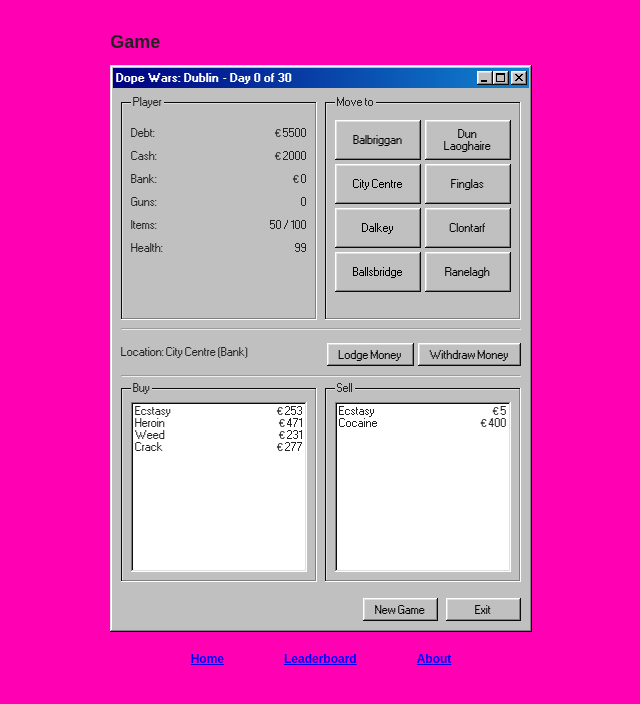
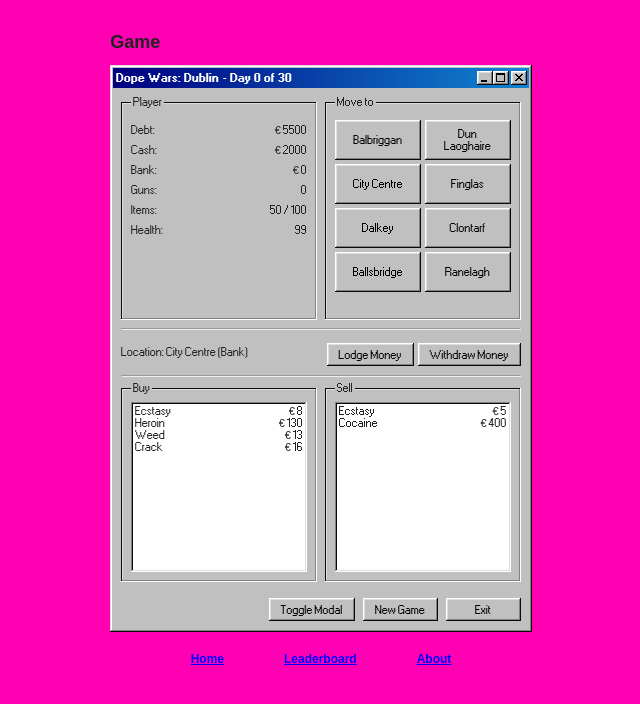
Before and after one commit to harrymckillen/dopewarsdublin, a Vue app: page /game in a window 1280 px wide. Shown: the top 704 px of the page, without its empty margins (319-959 px from the left). Built offline with nearby package versions, Linux system fonts and the light colour scheme.

Commit message:
Update of game

```diff
--- a/package.json
+++ b/package.json
@@ -9,7 +9,6 @@
   },
   "dependencies": {
     "98.css": "^0.1.16",
-    "@nastyox/rando.js": "^2.0.0",
     "axios": "^0.19.2",
     "core-js": "^3.6.5",
     "tailwindcss": "^1.4.6",
--- a/src/App.vue
+++ b/src/App.vue
@@ -42,6 +42,12 @@ body {
     background-color: #fff;
     box-sizing: border-box;
     min-height: 170px;
+
+    & > div:focus {
+      background-color: #1e90ff;
+      outline: #000 dotted 1px;
+      color: #fff;
+    }
   }
 }
 </style>
--- a/src/components/Buy.vue
+++ b/src/components/Buy.vue
@@ -2,10 +2,10 @@
   <fieldset class="">
     <legend>Buy</legend>
     <div class="w-full faux-select">
-      <span tabindex="0" class="flex justify-between" v-for="(drug, index) in forSaleItems" :key="index">
-        <span>{{drug.name}}</span>
-        <span>&euro; {{drug.cost}}</span>
-      </span>
+      <div tabindex="0" class="flex justify-between" v-for="(drug, index) in forSaleItems" :key="index">
+        <div>{{drug.name}}</div>
+        <div><span v-html="currency"></span> {{drug.cost}}</div>
+      </div>
     </div>
   </fieldset>
 </template>
@@ -16,7 +16,8 @@ import { mapGetters } from "vuex";
 export default {
   computed: {
     ...mapGetters({
-      forSaleItems: "getItemsForSaleByLocation"
+      forSaleItems: "getItemsForSaleByLocation",
+      currency: "getCurrency"
     })
   }
 }
--- a/src/components/Modal.vue
+++ b/src/components/Modal.vue
@@ -1,10 +1,10 @@
 <template>
-  <div v-if="show" class="modal absolute center-modal">
+  <div v-if="displayModal" class="modal absolute center-modal">
     <div class="window">
       <div class="title-bar">
         <div class="title-bar-text">{{action}}</div>
         <div class="title-bar-controls">
-          <button aria-label="Close" @click="closeModal"></button>
+          <button aria-label="Close" @click="toggleModal"></button>
         </div>
       </div>
       <div class="window-body">
@@ -15,26 +15,30 @@
 </template>
 
 <script>
+import { mapGetters, mapActions } from "vuex";
+
 export default {
   name: 'Modal',
   props: {
-    action: String,
-    show: Boolean
-
+  },
+  computed: {
+    ...mapGetters({
+      displayModal: "displayModal"
+    })
   },
   methods: {
-    closeModal() {
-      this.show = !this.show;
-    }
+    ...mapActions({
+      toggleModal: 'toggleModal'
+    })
   }
 }
 </script>
 
 <style lang="scss" scoped>
   .center-modal {
-    width: 300px;
+    width: 70%;
     top: 20%;
     left: 50%;
-    margin-left: -150px;
+    margin-left: -35%;
   }
 </style>
--- a/src/components/Player.vue
+++ b/src/components/Player.vue
@@ -1,35 +1,35 @@
 <template>
   <fieldset class="h-full">
     <legend>Player</legend>
-    <p class="flex justify-between">
-      <span>Debt:</span>
-      <span>&euro; {{player.debt}}</span>
-    </p>
-    <p class="flex justify-between">
-      <span>Cash:</span>
-      <span>&euro; {{player.cash}}</span>
-    </p>
-    <p class="flex justify-between">
-      <span>Bank:</span>
-      <span>&euro; {{player.bank}}</span>
-    </p>
-    <p class="flex justify-between">
-      <span>Guns:</span>
-      <span>{{player.guns}}</span>
-    </p>
-    <p class="flex justify-between">
-      <span>Items:</span>
-      <span>{{player.itemsTotal}} / {{player.pockets}}</span>
-    </p>
-    <p class="flex justify-between">
-      <span>Health:</span>
-      <span>{{player.health}}</span>
-    </p>
+    <div class="mt-2 flex justify-between">
+      <div>Debt:</div>
+      <div><span v-html="currency"></span> {{player.debt}}</div>
+    </div>
+    <div class="mt-2 flex justify-between">
+      <div>Cash:</div>
+      <div><span v-html="currency"></span> {{player.cash}}</div>
+    </div>
+    <div class="mt-2 flex justify-between">
+      <div>Bank:</div>
+      <div><span v-html="currency"></span> {{player.bank}}</div>
+    </div>
+    <div class="mt-2 flex justify-between">
+      <div>Guns:</div>
+      <div>{{player.guns}}</div>
+    </div>
+    <div class="mt-2 flex justify-between">
+      <div>Items:</div>
+      <div>{{player.itemsTotal}} / {{player.pockets}}</div>
+    </div>
+    <div class="mt-2 flex justify-between">
+      <div>Health:</div>
+      <div>{{player.health}}</div>
+    </div>
   </fieldset>
 </template>
 
 <script>
-import { mapState } from "vuex";
+import { mapState, mapGetters } from "vuex";
 
 export default {
   name: "Game",
@@ -37,6 +37,9 @@ export default {
   computed: {
     ...mapState({
       player: "player"
+    }),
+    ...mapGetters({
+      currency: "getCurrency"
     })
   }
 };
--- a/src/components/Sell.vue
+++ b/src/components/Sell.vue
@@ -2,10 +2,10 @@
   <fieldset class="">
     <legend>Sell</legend>
     <div class="w-full faux-select" :size="items.length">
-      <span tabindex="0" class="flex justify-between" v-for="(item, index) in items" :key="index">
-        <span>{{item.name}}</span>
-        <span>&euro; {{item.avgPrice}}</span>
-      </span>
+      <div tabindex="0" class="flex justify-between" v-for="(item, index) in items" :key="index">
+        <div>{{item.name}}</div>
+        <div><span v-html="currency"></span>  {{item.avgPrice}}</div>
+      </div>
     </div>
   </fieldset>
 </template>
@@ -13,12 +13,12 @@
 <script>
 import { mapGetters } from "vuex";
 
-
 export default {
 
   computed: {
     ...mapGetters({
-      items: "getHeldItems"
+      items: "getHeldItems",
+      currency: "getCurrency"
     })
   }
 }
--- a/src/constants/drugs.constants.js
+++ b/src/constants/drugs.constants.js
@@ -2,51 +2,81 @@ export const DRUGS = [
          {
             id: 1,
             name: 'Ecstasy',
-           availableIn: [1, 2, 3, 4, 5, 6, 7, 8]
+            availableIn: [1, 2, 3, 4, 5, 6, 7, 8],
+            unit: 'pill',
+            minPrice: 5,
+            maxPrice: 20
           },
           {
             id: 2,
             name: 'Heroin',
-           availableIn: [1, 2, 3, 4, 5, 6, 7, 8]
+            availableIn: [1, 2, 3, 4, 5, 6, 7, 8],
+            unit: 'g',
+            minPrice: 100,
+            maxPrice: 150
           },
           {
             id: 3,
             name: 'Cocaine',
-           availableIn: [1, 2, 4, 5, 6, 7, 8]
+            availableIn: [1, 2, 4, 5, 6, 7, 8],
+            unit: 'g',
+            minPrice: 3,
+            maxPrice: 50
           },
           {
             id: 4,
             name: 'Weed',
-           availableIn: [1, 2, 3, 4, 5, 6, 7, 8]
+            availableIn: [1, 2, 3, 4, 5, 6, 7, 8],
+            unit: 'g',
+            minPrice: 3,
+            maxPrice: 50
           },
           {
             id: 5,
             name: 'Speed',
-           availableIn: [1, 2, 4, 5, 6, 7, 8]
+            availableIn: [1, 2, 4, 5, 6, 7, 8],
+            unit: 'pill',
+            minPrice: 3,
+            maxPrice: 50
           },
           {
             id: 6,
             name: 'Hashish',
-           availableIn: [1, 2, 4, 5, 6, 7, 8]
+            availableIn: [1, 2, 4, 5, 6, 7, 8],
+            unit: 'g',
+            minPrice: 3,
+            maxPrice: 50
           },
           {
             id: 7,
             name: 'Shrooms',
-           availableIn: [1, 2, 4, 5, 6, 7, 8]
+            availableIn: [1, 2, 4, 5, 6, 7, 8],
+            unit: 'piece',
+            minPrice: 3,
+            maxPrice: 50
           },
           {
             id: 8,
             name: 'Ketamine',
-           availableIn: [1, 2, 4, 5, 6, 7, 8]
+            availableIn: [1, 2, 4, 5, 6, 7, 8],
+            unit: 'g',
+            minPrice: 3,
+            maxPrice: 50
           },
           {
             id: 9,
-           name: 'LSD',
-           availableIn: [1, 2, 4, 5, 6, 7, 8]
+            name: 'Meth',
+            availableIn: [1, 2, 4, 5, 6, 7, 8],
+            unit: 'tab',
+            minPrice: 3,
+            maxPrice: 50
           },
           {
             id: 10,
             name: 'Crack',
-           availableIn: [1, 2, 3, 4, 5, 6, 7, 8]
+            availableIn: [1, 2, 3, 4, 5, 6, 7, 8],
+            unit: 'rock',
+            minPrice: 3,
+            maxPrice: 50
          }
        ];
--- a/src/store/index.js
+++ b/src/store/index.js
@@ -29,13 +29,21 @@ const defaultState = () => {
       itemsTotal: 50,
       bank: 0,
       cash: 2000,
-      location: { id: 3, name: 'City Centre', bank: true },
+      location: {
+        id: 3,
+        name: 'City Centre',
+        bank: true
+      },
       health: 99
     },
     game: {
       day: 0,
       dayLimit: 30,
-      inProgress: false
+      inProgress: false,
+      // currency: '&pound;'
+      // currency: '&#36;'
+      currency: '&euro;',
+      displayModal: false
     }
   };
 }
@@ -62,6 +70,9 @@ export default new Vuex.Store({
         state.player.debt =
           state.player.debt + Math.ceil((state.player.debt / 100) * percentage);
       }
+    },
+    TOGGLE_MODAL(state) {
+      state.game.displayModal = !state.game.displayModal;
     }
   },
   actions: {
@@ -73,9 +84,18 @@ export default new Vuex.Store({
     },
     resetGame({ commit }) {
       commit('RESET_GAME');
+    },
+    toggleModal({ commit }) {
+      commit('TOGGLE_MODAL');
     }
   },
   getters: {
+    getCurrency(state) {
+      return state.game.currency;
+    },
+    displayModal(state) {
+      return state.game.displayModal;
+    },
     getHeldItems(state) {
       return state.player.items;
     },
@@ -84,7 +104,7 @@ export default new Vuex.Store({
     },
     getItemsForSaleByLocation(state) {
       let availableForSaleHere = DRUGS.filter(function (drug) {
-        drug.cost = randomPrice(100, 700);
+        drug.cost = randomPrice(drug.minPrice, drug.maxPrice);
         return drug.availableIn.includes(state.player.location.id);
       });
 
--- a/src/views/Game.vue
+++ b/src/views/Game.vue
@@ -2,7 +2,7 @@
   <div class="game w-full md:w-1/2 lg:w-1/3 mx-auto">
     <h1 class="text-lg">Game</h1>
     <div class="window relative default-window-height">
-      <Modal action="Buy" :show="showModal">
+      <Modal>
         Transcluded
       </Modal>
       <div class="title-bar">
@@ -23,7 +23,7 @@
           </div>
         </div>
         <hr />
-        <CurrentLocation/>
+          <CurrentLocation/>
         <hr />
         <div class="flex">
           <div class="w-full md:w-1/2 mr-2">
@@ -36,8 +36,8 @@
         <div class="mt-4 block">
           <div class="flex flex-row-reverse">
             <button class="ml-2" @click="exitGame">Exit</button>
-            <button @click="newGame">New Game</button>
-            <!-- <button @click="performAction">Show Modal</button> -->
+            <button class="ml-2" @click="newGame">New Game</button>
+            <button @click="toggleModal">Toggle Modal</button>
           </div>
         </div>
       </div>
@@ -57,11 +57,6 @@ import Sell from "@/components/Sell";
 
 export default {
   name: "Game",
-  data(){
-    return {
-      showModal: false
-    }
-  },
   components: {
     Player,
     Locations,
@@ -77,7 +72,8 @@ export default {
   },
   methods: {
     ...mapActions({
-      resetGame: 'resetGame'
+      resetGame: 'resetGame',
+      toggleModal: 'toggleModal'
     }),
     exitGame() {
       if (window.confirm("Do you really want to exit the game?")) {
@@ -89,9 +85,6 @@ export default {
       if (window.confirm("Do you really want to reset the game?")) {
         this.resetGame();
       }
-    },
-    performAction() {
-      this.showModal = true;
     }
   }
 };
--- a/src/views/Leaderboard.vue
+++ b/src/views/Leaderboard.vue
@@ -16,6 +16,11 @@
           <h2 class="text-base">Why</h2>
           <p>Desire to expand my knowledge of Vue &amp; Vuex, outside of tutorials and articles etc. and, for fun, to build a clone of Dope Wars.</p>
         </main> -->
+        <select multiple style="width:300px;">
+          <option>Item 1</option>
+          <option>Item 2</option>
+          <option>Item 3</option>
+        </select>
       </div>
     </div>
   </div>
```
Lines whose indentation alone changed are shown as unchanged.
